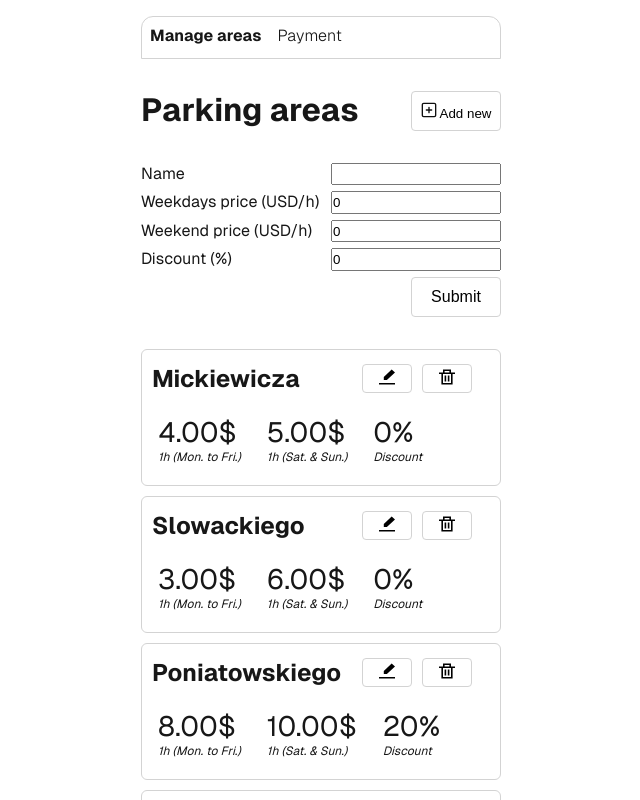
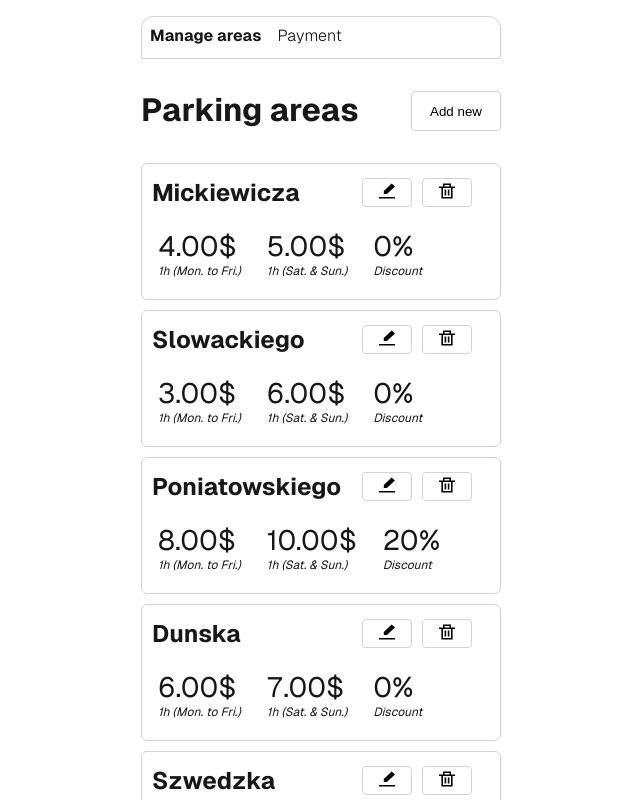
Before and after one commit to seul88/parking-lot-app, a Next.js app: page /parkingAreas in a window 1280 px wide. Shown: the top 800 px of the page, without its empty margins (319-959 px from the left). Built offline with nearby package versions, Linux system fonts and the light colour scheme.

Commit message:
Use context for parking areas details

```diff
--- /dev/null
+++ b/app/parkingAreas/(context)/ParkingAreasContext.ts
@@ -0,0 +1,17 @@
+import { createContext, Dispatch, SetStateAction } from "react";
+
+interface ParkingAreasContextProperties {
+    isCreating: boolean;
+    editedItemId: string | null;
+    setIsCreating: Dispatch<SetStateAction<boolean>>;
+    setEditedItemId: Dispatch<SetStateAction<string | null>>;
+}
+
+const initialValues: ParkingAreasContextProperties = {
+    isCreating: false,
+    editedItemId: null,
+    setEditedItemId: () => {},
+    setIsCreating: () => {},
+}
+
+export const ParkingAreasContext = createContext<ParkingAreasContextProperties>(initialValues);
--- /dev/null
+++ b/app/parkingAreas/(context)/ParkingAreasContextProvider.tsx
@@ -0,0 +1,26 @@
+'use client';
+
+import { FC, useState } from "react";
+import { ParkingAreasContext } from "./ParkingAreasContext";
+
+export const ParkingAreasContextProvider = ({
+    children,
+}: Readonly<{
+    children: React.ReactNode;
+}>) => {
+    const [editedItemId, setEditedItemId] = useState<string | null>(null);
+    const [isCreating, setIsCreating] = useState<boolean>(false);
+
+    return (
+        <ParkingAreasContext.Provider
+            value={{
+                editedItemId,
+                isCreating,
+                setEditedItemId,
+                setIsCreating
+            }}
+        >
+            {children}
+        </ParkingAreasContext.Provider>
+    );
+};
--- a/app/parkingAreas/create/AddButton.tsx
+++ b/app/parkingAreas/create/AddButton.tsx
@@ -1,23 +1,41 @@
 'use client'
 
-import { FC } from "react"
+import { FC, useContext } from "react"
 import areaStyles from "@/app/parkingAreas/parkingAreas.module.css";
 import createStyles from "@/app/parkingAreas/create/create.module.css";
+import { ParkingAreasContext } from "../(context)/ParkingAreasContext";
 
 export const AddButton:FC = () => {
+    const { isCreating, setIsCreating } = useContext(ParkingAreasContext);
 
     const onClick = () => {
-        // todo: open create form
-        // (set url param)
+        setIsCreating(true);
+    };
+
+    const onCancelClick = () => {
+        setIsCreating(false);
     };
 
     return (
+        <>
+            {!isCreating &&
                 <button
                     className={`${areaStyles.actionButton} ${createStyles.createButton}`}
                     onClick={onClick}
                     title="Create"
                 >
-            <img src="/add.svg" alt="Create" width={16} height={16} /> Add new
+                    Add new
                 </button>
-    )
             }
+            {isCreating &&
+                <button
+                    className={`${areaStyles.actionButton} ${createStyles.cancelButton}`}
+                    onClick={onCancelClick}
+                    title="Cancel"
+                >
+                    Cancel
+                </button>
+            }
+        </>
+    );
+};
--- a/app/parkingAreas/create/AddItemForm.tsx
+++ b/app/parkingAreas/create/AddItemForm.tsx
@@ -1,71 +1,28 @@
 'use client';
 
-import { FC } from "react";
+import { FC, useContext } from "react";
 import { createItemAction } from "./createItemAction";
 import styles from "@/app/parkingAreas/create/create.module.css";
+import { ParkingAreasContext } from "../(context)/ParkingAreasContext";
+import { InputFields } from "./InputFields";
 
 export const AddItemForm:FC = () => {
+    const { isCreating, setIsCreating } = useContext(ParkingAreasContext);
 
-    /* TODO: get edit param */
-    const mockQueryParams = 'edit=true';
-    const openForm = true;
+    const onSubmit = (formData: FormData) => {
+        createItemAction(formData);
+        setIsCreating(false);
+    };
 
     return (
         <>
-            {openForm &&
-                <form action={createItemAction} className={styles.addItemForm}>
-                    <div className={styles.addItemFormRow}>
-                        <label htmlFor="name-input">
-                            Name
-                        </label>
-                        <input
-                            id='name-input'
-                            name="name"
-                            title='Name'
-                            type='text'
-                            required
-                        />
-                    </div>
-                    <div className={styles.addItemFormRow}>
-                        <label htmlFor="weekday-price-input">
-                            Weekdays price (USD/h)
-                        </label>
-                        <input
-                            id='weekday-price-input'
-                            name='weekdayPrice'
-                            title='Weekdays price'
-                            type='number'
-                            defaultValue={0}
-                            required
-                        />
-                    </div>
-                    <div className={styles.addItemFormRow}>
-                        <label htmlFor="weekend-price-input">
-                            Weekend price (USD/h)
-                        </label>
-                        <input
-                            id='weekend-price-input'
-                            name='weekendPrice'
-                            title='Weekend price'
-                            type='number'
-                            defaultValue={0}
-                            required
-                        />
-                    </div>
-                    <div className={styles.addItemFormRow}>
-                        <label htmlFor="discount-input">
-                            Discount (%)
-                        </label>
-                        <input
-                            id='discount-input'
-                            name='discount'
-                            title='Discount'
-                            type='number'
-                            defaultValue={0}
-                            required
-                        />
-                    </div>
-                    <button type="submit" className={styles.submitButton}>
+            {isCreating &&
+                <form action={onSubmit} className={styles.addItemForm}>
+                    <InputFields />
+                    <button
+                        type="submit"
+                        className={styles.submitButton}
+                    >
                         Submit
                     </button>
                 </form>
--- /dev/null
+++ b/app/parkingAreas/create/InputFields.tsx
@@ -0,0 +1,60 @@
+import styles from "@/app/parkingAreas/create/create.module.css";
+import { FC } from "react";
+
+export const InputFields:FC = () => {
+    return (
+        <>
+            <div className={styles.addItemFormRow}>
+                <label htmlFor="name-input">
+                    Name
+                </label>
+                <input
+                    id='name-input'
+                    name="name"
+                    title='Name'
+                    type='text'
+                    required
+                />
+            </div>
+            <div className={styles.addItemFormRow}>
+                <label htmlFor="weekday-price-input">
+                    Weekdays price (USD/h)
+                </label>
+                <input
+                    id='weekday-price-input'
+                    name='weekdayPrice'
+                    title='Weekdays price'
+                    type='number'
+                    defaultValue={0}
+                    required
+                />
+            </div>
+            <div className={styles.addItemFormRow}>
+                <label htmlFor="weekend-price-input">
+                    Weekend price (USD/h)
+                </label>
+                <input
+                    id='weekend-price-input'
+                    name='weekendPrice'
+                    title='Weekend price'
+                    type='number'
+                    defaultValue={0}
+                    required
+                />
+            </div>
+            <div className={styles.addItemFormRow}>
+                <label htmlFor="discount-input">
+                    Discount (%)
+                </label>
+                <input
+                    id='discount-input'
+                    name='discount'
+                    title='Discount'
+                    type='number'
+                    defaultValue={0}
+                    required
+                />
+            </div>
+        </>
+    );
+};
--- a/app/parkingAreas/create/create.module.css
+++ b/app/parkingAreas/create/create.module.css
@@ -6,6 +6,16 @@
 
 .createButton:hover {
     background-color: dodgerblue;
+}
+
+.cancelButton {
+    width: 90px;
+    height: 40px;
+    align-self: flex-end;
+}
+
+.cancelButton:hover {
+    background-color: indianred;
 }
 
 .addItemForm {
--- a/app/parkingAreas/page.tsx
+++ b/app/parkingAreas/page.tsx
@@ -1,3 +1,4 @@
+import { ParkingAreasContextProvider } from "./(context)/ParkingAreasContextProvider";
 import { AddButton } from "./create/AddButton";
 import { AddItemForm } from "./create/AddItemForm";
 import { ParkingAreasContainer } from "./ParkingAreasContainer";
@@ -6,13 +7,13 @@ import styles from "@/app/parkingAreas/parkingAreas.module.css";
 export default function ParkingAreasPage() {
 
     return (
-        <>
+        <ParkingAreasContextProvider>
             <div className={styles.areasContainerHeader}>
                 Parking areas
                 <AddButton />
             </div>
             <AddItemForm />
             <ParkingAreasContainer />
-        </>
+        </ParkingAreasContextProvider>
     );
 };
--- a/app/payment/calculateFeeAction.ts
+++ b/app/payment/calculateFeeAction.ts
@@ -21,6 +21,7 @@ export const calculateFeeAction = async (formData: FormData) => {
         2. const baseFee = (feeInput.endTime - feeInput.startTime).ceil() * perHourFee
         3. (apply discount)
         fee = baseFee - baseFee * discount;
+        4. (if currency is not USD - fetch exchange rate and apply it in calculations)
     */
 
     /* TODO: set params with given result */
```
Lines whose indentation alone changed are shown as unchanged.
